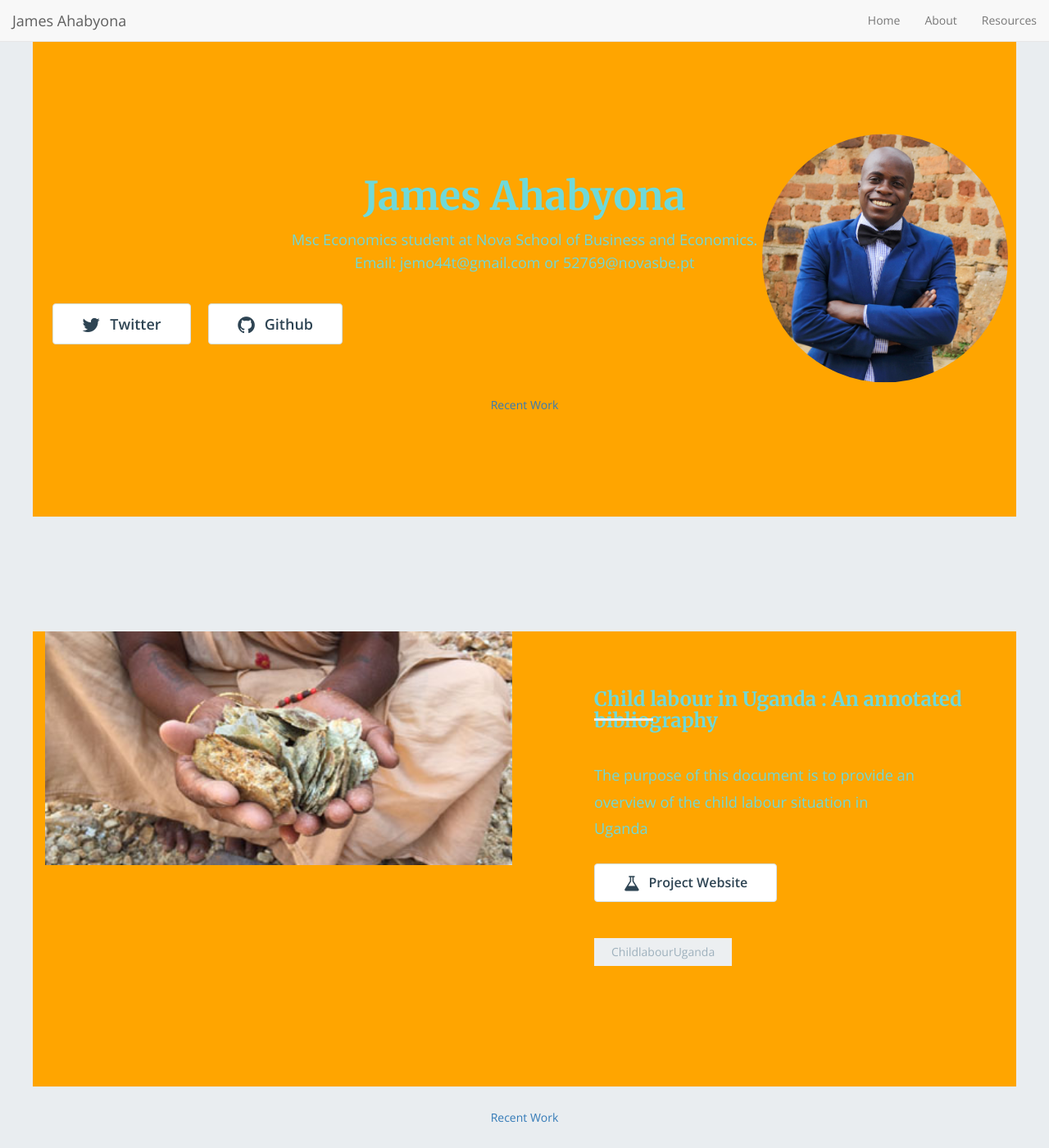
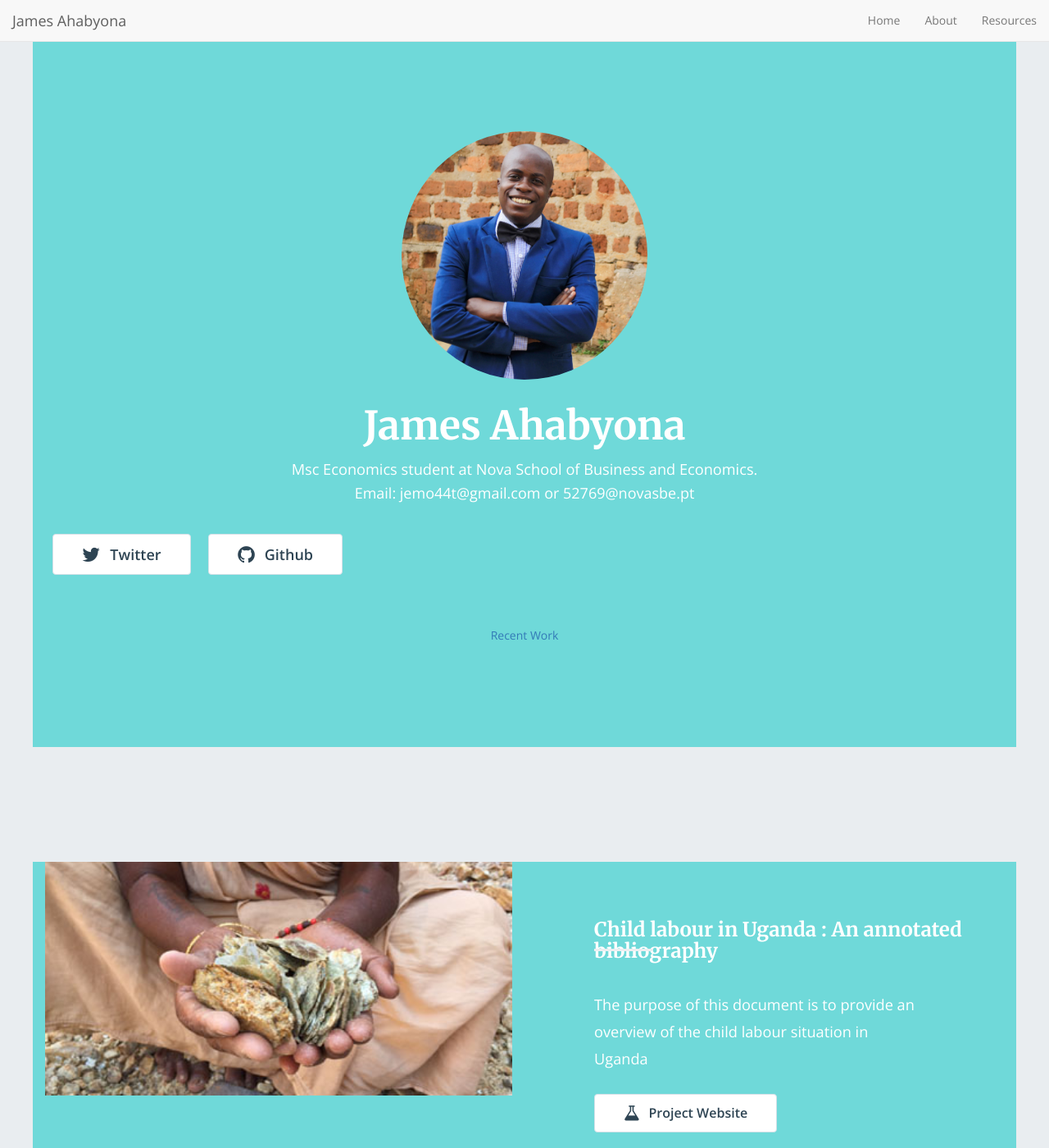
Before and after one commit to mariaelenaguer/mariaelenaguer.github.io, a Jekyll site: the page built from index.html, in a window 1280 px wide and 1400 px high. Shown: the whole window at 82% size. Built offline with Jekyll 4.4.1, drawn with Linux system fonts in a browser that asks for light colours; nearby versions of some CDN libraries; the list of posts is cut into pages by our own code.

Commit message:
Update home-hero.html

```diff
--- a/_includes/home-hero.html
+++ b/_includes/home-hero.html
@@ -1,8 +1,9 @@
 <style>
 .container {
-  color: #6fd9d9;
-  background-color: #ffa500; /* Set the background color as an effective accent color */
+  color: #ffffff; /* Set text color to white */
+  background-color: #6fd9d9; /* Set fresh and cool background color */
   position: relative;
+}
 }
 
 .bio-pic {
```
